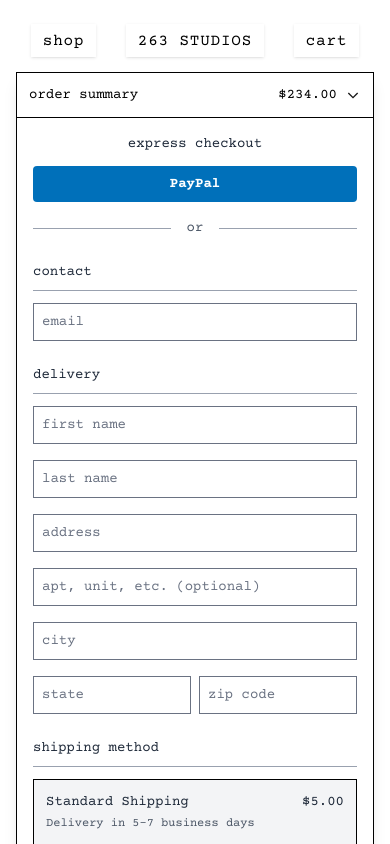
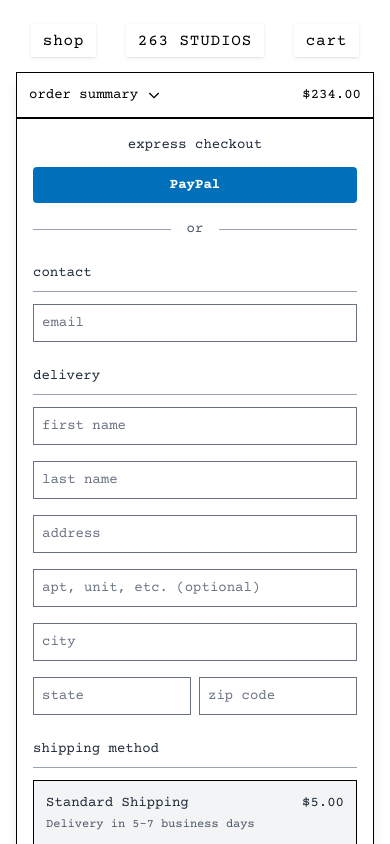
Before and after one commit to JaeMinBird/263Studios, a Next.js app: page /checkout in a window 390 px wide. Shown: the top 844 px of the page. Built offline with nearby package versions, Linux system fonts and the light colour scheme.

Commit message:
fixing checkout

```diff
--- a/src/app/checkout/page.tsx
+++ b/src/app/checkout/page.tsx
@@ -62,11 +62,10 @@ export default function CheckoutPage() {
             className="flex justify-between items-center w-full cursor-pointer"
             onClick={() => setOrderSummaryOpen(!orderSummaryOpen)}
           >
+            <div className="flex items-center">
               <span className="font-courier-prime text-black text-sm">order summary</span>
-            <div className="flex items-center">
-              <span className="font-courier-prime text-black text-sm mr-2">${subtotal.toFixed(2)}</span>
               <svg
-                className={`w-4 h-4 transition-transform ${orderSummaryOpen ? 'rotate-180' : ''}`}
+                className={`w-4 h-4 transition-transform ml-2 text-black ${orderSummaryOpen ? 'rotate-180' : ''}`}
                 viewBox="0 0 24 24"
                 fill="none"
                 stroke="currentColor"
@@ -75,13 +74,17 @@ export default function CheckoutPage() {
                 <path d="M19 9l-7 7-7-7" />
               </svg>
             </div>
+            <span className="font-courier-prime text-black text-sm">${subtotal.toFixed(2)}</span>
           </div>
         </div>
 
         {/* Mobile Order Summary Content */}
-        {orderSummaryOpen && (
-          <div className="md:hidden w-full border-b border-black">
-            <div className="p-3 max-h-[300px] overflow-y-auto">
+        <div
+          className={`md:hidden w-full border-b border-black transition-all duration-300 ease-in-out overflow-hidden ${
+            orderSummaryOpen ? 'max-h-[500px]' : 'max-h-0'
+          }`}
+        >
+          <div className="p-3 max-h-[300px] overflow-y-auto border-b border-black">
             {cartItems.map((item, index) => (
               <div key={index} className={`mb-2 ${index !== 0 && 'border-t border-black'} py-2`}>
                 <div className="flex items-start">
@@ -140,7 +143,6 @@ export default function CheckoutPage() {
             </div>
           </div>
         </div>
-        )}
 
         {/* Left Section - Checkout Form */}
         <div className="w-full md:w-[60%] h-auto md:h-[75vh] md:overflow-y-auto p-4 bg-white">
```
Lines whose indentation alone changed are shown as unchanged.
